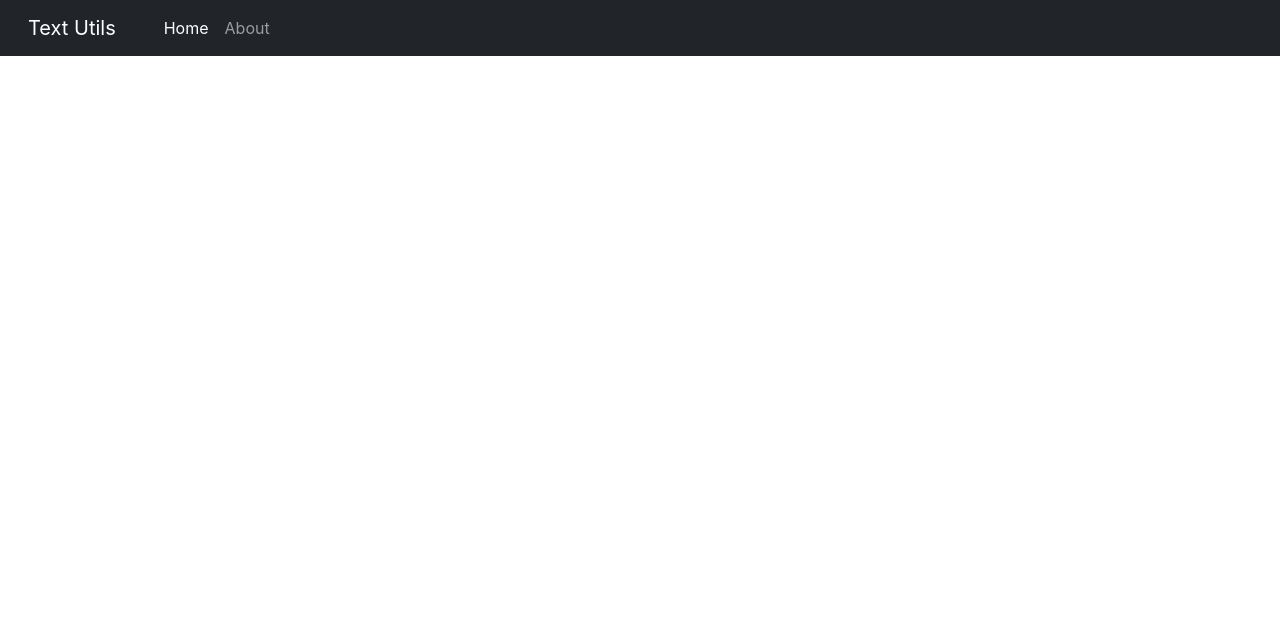
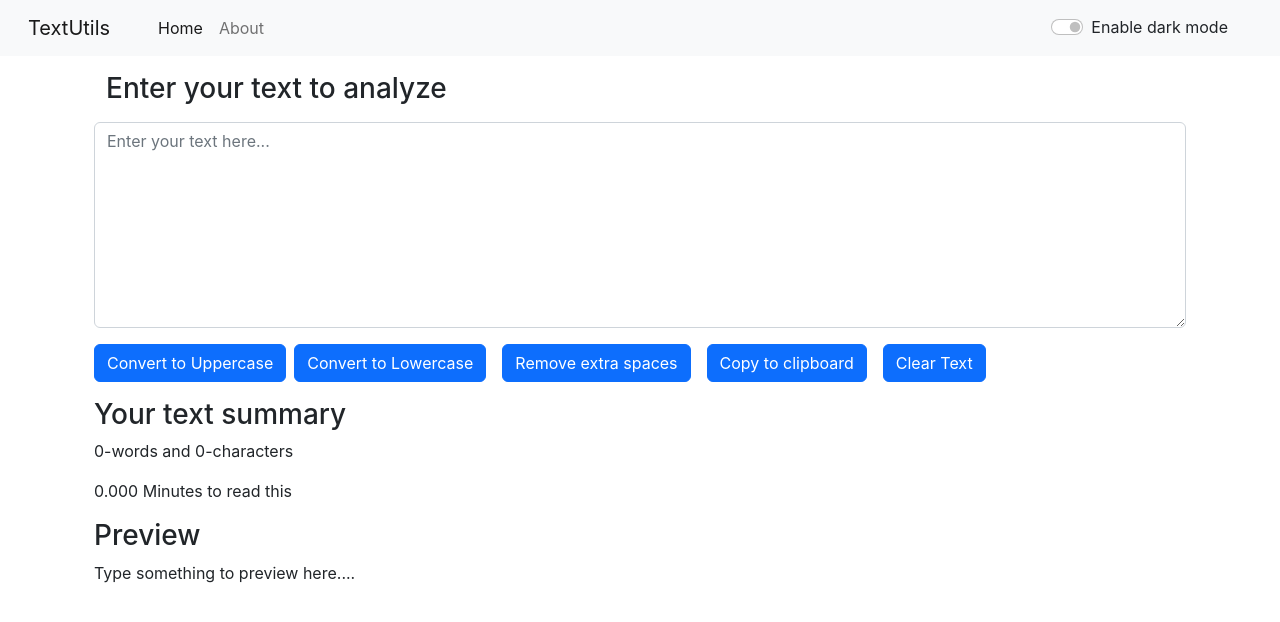
Before and after one commit to monilpatel269/TextUtils-React, a React (Create React App) app: page /about in a window 1280 px wide. Shown: the top 622 px of the page. Built offline with nearby package versions, Linux system fonts and the light colour scheme.

Commit message:
Added some functionality and changed website look

```diff
--- a/src/App.js
+++ b/src/App.js
@@ -1,29 +1,61 @@
-import logo from './logo.svg';
 import './App.css';
+import Navbar from './components/Navbar'
+import TextForm from './components/TextForm'
+import Alert from './components/Alert'
+import React, {useState} from 'react'
 
-function MyApp() {
+function App() {
+  const [ToggleModeText,setToggleModeText] = useState('Enable');
+  const [mode, setMode] = useState('light');
+  const [alert, setAlert] = useState(null);
+
+  const showAlert = (meassage,type) => {
+    setAlert({
+      msg: meassage,
+      type: type
+    });
+    setTimeout(() => {
+      setAlert(null);
+    }, 2000);
+  }
+
+  const toggleMode = ()=>{
+    if(mode === 'light'){
+      setMode('dark');
+      setToggleModeText('Disable');
+      var btn_color = document.body.getElementsByClassName('btn btn-primary');
+      for(var i=0;i<btn_color.length;i++){
+        btn_color[i].style.backgroundColor = 'green';
+        btn_color[i].style.border = '1px solid green';
+      }
+      document.body.style.backgroundColor = 'black';
+      document.body.style.color = 'white';
+      showAlert("Dark mode has been enabled","success");
+    }
+    else{
+      setMode('light');
+      setToggleModeText('Enable');
+      var btn_color = document.body.getElementsByClassName('btn btn-primary');
+      for(var i=0;i<btn_color.length;i++){
+        btn_color[i].style.backgroundColor = 'blue';
+        btn_color[i].style.border = '1px solid blue';
+      }
+      document.body.style.backgroundColor = 'white';
+      document.body.style.color = 'black';
+      showAlert("Light mode has been enabled","success");
+    }
+
+  }
+
   return (
     <>
-        <nav className="navbar navbar-expand-lg navbar-dark bg-dark">
-      <div className="container-fluid">
-        <a className="navbar-brand" href="/">Text Utils</a>
-        <button className="navbar-toggler" type="button" data-bs-toggle="collapse" data-bs-target="#navbarSupportedContent" aria-controls="navbarSupportedContent" aria-expanded="false" aria-label="Toggle navigation">
-          <span className="navbar-toggler-icon"></span>
-        </button>
-        <div className="collapse navbar-collapse" id="navbarSupportedContent">
-          <ul className="navbar-nav">
-            <li className="nav-item">
-              <a className="nav-link active" aria-current="page" href="/">Home</a>
-            </li>
-            <li className="nav-item">
-              <a className="nav-link">About</a>
-            </li>
-          </ul>
-        </div>
-      </div>
-    </nav>
+    <Navbar title="TextUtils" mode={mode} toggleMode={toggleMode} toggleModeText={ToggleModeText}/>
+    <Alert alertText={alert} />
+    <div className="container my-3">
+    <TextForm heading="Enter your text to analyze" showAlert={showAlert}/>
+    </div>
     </>
   );
 }
 
-export default MyApp;
+export default App;
--- /dev/null
+++ b/src/components/Alert.js
@@ -0,0 +1,15 @@
+import React from 'react'
+
+export default function Alert(props) {
+  const capitalize = (word)=>{
+    let alerText_type = word.toLowerCase();
+    return alerText_type.charAt(0).toUpperCase() + alerText_type.slice(1);
+  }
+  return (
+
+    props.alertText && <div className={`alert alert-${props.alertText.type} alert-dismissible fade show`} role="alert">
+        <strong>{capitalize(props.alertText.type)}</strong>: {props.alertText.msg}
+    </div>
+
+  )
+}
--- /dev/null
+++ b/src/components/Navbar.js
@@ -0,0 +1,32 @@
+import React from 'react'
+
+export default function Navbar(props) {
+  return (
+    <>
+    <div>
+      <nav className={`navbar navbar-expand-lg navbar-${props.mode} bg-${props.mode}`}>
+      <div className="container-fluid">
+        <a className="navbar-brand" href="/">{props.title}</a>
+        <button className="navbar-toggler" type="button" data-bs-toggle="collapse" data-bs-target="#navbarSupportedContent" aria-controls="navbarSupportedContent" aria-expanded="false" aria-label="Toggle navigation">
+          <span className="navbar-toggler-icon"></span>
+        </button>
+        <div className="collapse navbar-collapse" id="navbarSupportedContent">
+          <ul className="navbar-nav">
+            <li className="nav-item">
+              <a className="nav-link active" aria-current="page" href="/">Home</a>
+            </li>
+            <li className="nav-item">
+              <a className="nav-link">About</a>
+            </li>
+          </ul>
+        </div>
+          <div className={`form-check form-switch text-${props.mode === 'light'? 'dark':'light'}`} style={{float:"right"}}>
+            <label className="form-check-label" htmlFor="flexSwitchCheckDefault" style={{float: 'right'}}>{props.toggleModeText} dark mode</label>
+            <input className="form-check-input" type="checkbox" role="switch" style={{float: 'left',marginLeft:'-40px'}} onClick={props.toggleMode} id="flexSwitchCheckDefault"/>
+          </div>
+      </div>
+    </nav>
+    </div>
+    </>
+  )
+}
--- /dev/null
+++ b/src/components/TextForm.js
@@ -0,0 +1,80 @@
+import React, {useState} from 'react'
+
+
+export default function TextForm(props) {
+    const [text, setText] = useState("");
+    const changeToUppercase = () => {
+        let newText = text.toUpperCase();
+        if(newText.trim().length <=0){
+            props.showAlert("Please enter your text","warning");
+            return
+        }
+        props.showAlert("Converted to uppercase","success");
+        setText(newText);
+    }
+    const changeToLowercase = () => {
+        let newText = text.toLowerCase();
+        if(newText.trim().length <=0){
+            props.showAlert("Please enter your text","warning");
+            return
+        }
+        props.showAlert("Converted to lowercase","success");
+        setText(newText);
+    }
+    const removeExtraSpaces = () => {
+        let newText = text.split(/[ ]+/);
+        setText(newText.join(" "));
+        if(newText.trim().length <=0){
+            props.showAlert("Please enter your text","warning");
+            return
+        }
+        props.showAlert("Extra spaces has been removed","success");
+    }
+    const copyToClipBoard = () => {
+        let newText = text.trim();
+        if(newText.trim().length <=0){
+            props.showAlert("Please enter your text","warning");
+            return
+        }
+        navigator.clipboard.writeText(newText);
+        var copy_btn = document.getElementById('id_copy_btn');
+        copy_btn.innerHTML = "Copied!";
+        function changeBackTotext(){
+            var copy_btn_text = document.getElementById('id_copy_btn');
+            copy_btn_text.innerHTML = "Copy to clipboard";
+        }
+        setTimeout(changeBackTotext,3000);
+    }
+    const clearText = () => {
+        let newText = '';
+        setText(newText);
+    }
+    const onchangeText = (event) => {
+        setText(event.target.value);
+    }
+
+  return (
+    <>
+    <div className='container'>
+        <div className=" mb-3">
+        <div className='container'>
+        <label htmlFor="myBox" className="form-label"><h3>{props.heading}</h3></label>
+        </div>
+        <textarea className="form-control" id="myBox" rows="8" placeholder='Enter your text here...' value={text} onChange={onchangeText}></textarea>
+        </div>
+        <button className="btn btn-primary" onClick={changeToUppercase}>Convert to Uppercase</button>
+        <button className="btn btn-primary mx-2" onClick={changeToLowercase}>Convert to Lowercase</button>
+        <button className="btn btn-primary mx-2" onClick={removeExtraSpaces}>Remove extra spaces</button>
+        <button className="btn btn-primary mx-2" id='id_copy_btn' onClick={copyToClipBoard}>Copy to clipboard</button>
+        <button className="btn btn-primary mx-2" onClick={clearText}>Clear Text</button>
+    </div>
+    <div className='container my-3'>
+        <h3>Your text summary</h3>
+        <p>{(text.split(" ").length-1)}-words and {text.trim().length}-characters</p>
+        <p>{(0.008 * (text.split(" ").length-1)).toFixed(3)} Minutes to read this</p>
+        <h3>Preview</h3>
+        <p>{text.length>0 ? text.trim():"Type something to preview here...."}</p>
+    </div>
+    </>
+  )
+}
--- a/src/index.js
+++ b/src/index.js
@@ -1,13 +1,13 @@
 import React from 'react';
 import ReactDOM from 'react-dom/client';
 import './index.css';
-import MyApp from './App.js';
+import App from './App.js';
 import reportWebVitals from './reportWebVitals';
 
 const root = ReactDOM.createRoot(document.getElementById('root'));
 root.render(
   <React.StrictMode>
-    < MyApp />
+    < App />
   </React.StrictMode>
 );
 
```
Also changed, not shown: src/components/About.js (added, +11 -0 lines).
